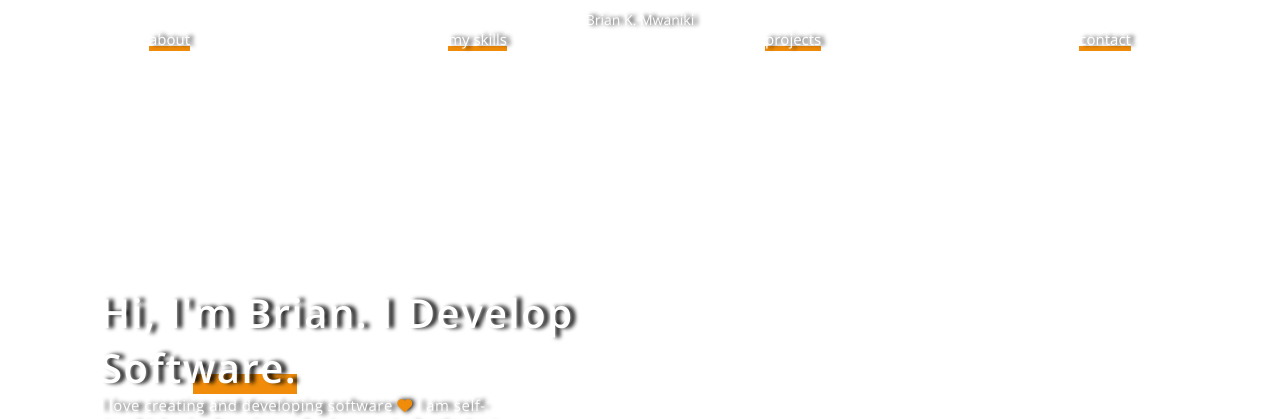
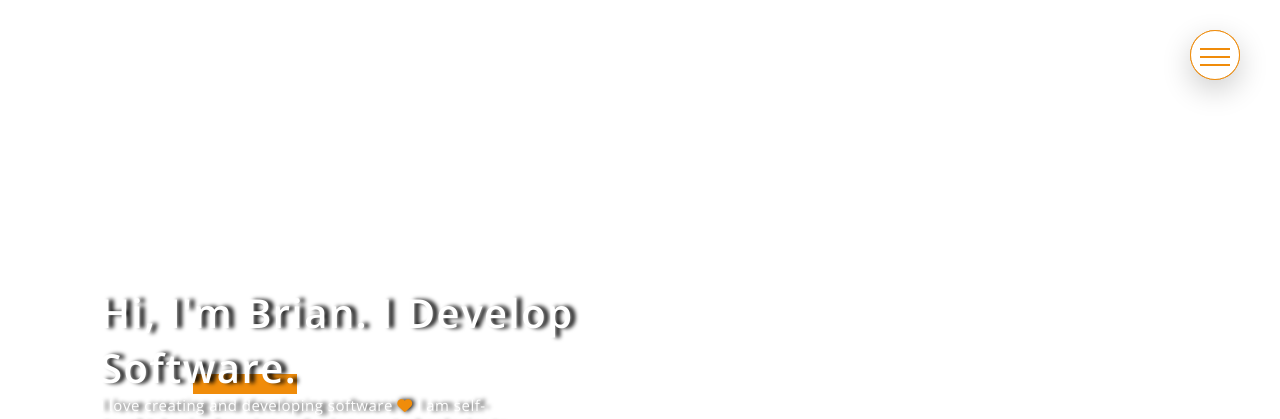
Before and after one commit to BrianKiarieMwaniki/Brian-s-Portfolio, a website: page index.html in a window 1280 px wide. Shown: the top 419 px of the page. Drawn offline with nearby package versions, Linux system fonts and the light colour scheme.

Commit message:
fix nav issues on landing page

```diff
--- /dev/null
+++ b/assets/js/nav-toggle.js
@@ -0,0 +1,10 @@
+(function () {
+  let nav_links = document.getElementsByClassName("navigation__link");
+  let nav_toggle = document.getElementById("navi-toggle");
+
+  for (let i = 0; i < nav_links.length; i++) {
+    nav_links[i].addEventListener("click", () => {
+      nav_toggle.checked = false;
+    });
+  }
+})();
--- a/assets/js/script.js
+++ b/assets/js/script.js
@@ -1,25 +1,25 @@
 (function () {
-  window.onscroll = function () {
-    manipulateStickyNav();
-  };
+  // window.onscroll = function () {
+  //   manipulateStickyNav();
+  // };
 
-  let navbar = document.getElementById("nav");
-  let navbar2 = document.getElementById("nav2");
-  let introtext = document.getElementById("intro-text");
-  let introtextPos = introtext.getBoundingClientRect().bottom;
+  // let navbar = document.getElementById("nav");
+  // let navbar2 = document.getElementById("nav2");
+  // let introtext = document.getElementById("intro-text");
+  // let introtextPos = introtext.getBoundingClientRect().bottom;
 
 
 
-  function manipulateStickyNav() {
-    let condition = introtextPos + scrollY;
-    if(condition <= 589){
-      navbar.classList.add('sticky')
-      navbar2.classList.add('hidden');
-    }
-    else{
-      navbar.classList.remove('sticky');
-      navbar2.classList.remove('hidden');
-    }
+  // function manipulateStickyNav() {
+  //   let condition = introtextPos + scrollY;
+  //   if(condition <= 589){
+  //     navbar.classList.add('sticky')
+  //     navbar2.classList.add('hidden');
+  //   }
+  //   else{
+  //     navbar.classList.remove('sticky');
+  //     navbar2.classList.remove('hidden');
+  //   }
 
-  }
+  // }
 })();
--- a/index.html
+++ b/index.html
@@ -8,15 +8,7 @@
     <title>Brian Mwaniki | Portfolio</title>
   </head>
   <body>
-    <nav class="nav sticky" id="nav">
-      <p class="text-shadow">Brian K. Mwaniki</p>
-      <a href="/pages/about.html" class="nav-link text-shadow">about</a>
-      <a href="#mySkills" class="nav-link text-shadow">my skills</a>
-      <a href="#projects" class="nav-link text-shadow">projects</a>
-      <a href="#contact" class="nav-link text-shadow">contact</a>
-    </nav>
-
-    <div class="navigation hidden" id="nav2">
+    <div class="navigation" id="nav2">
       <input type="checkbox" class="navigation__checkbox" id="navi-toggle" />
       <label for="navi-toggle" class="navigation__button">
         <span class="navigation__icon">&nbsp;</span>
@@ -263,5 +255,6 @@
     </footer>
 
     <script src="assets/js/script.js"></script>
+    <script src="assets/js/nav-toggle.js"></script>
   </body>
 </html>
```
